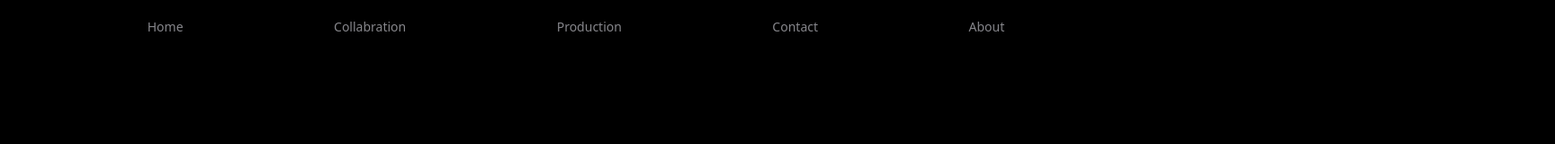
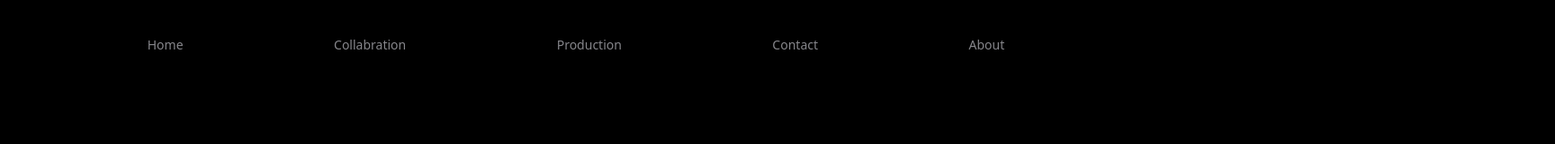
Before and after one commit to aryangh1/perseus-website, a React (Vite) app: page / in a window 1280 px wide. Shown: the top 160 px of the page at 90% size, 1728 px wide, since content can reach past the window. Built offline with nearby package versions, Linux system fonts and the light colour scheme.

Commit message:
fix:some navbar iss

```diff
--- a/src/App.jsx
+++ b/src/App.jsx
@@ -1,27 +1,18 @@
 import './App.css';
 
-import {
-  Navbar,
-  Hero,
-  Highlights,
-  Features,
-  Footer,
-  HowItWorks,
-} from './components';
+import { Hero, Highlights, Features, HowItWorks } from './components';
 
 import * as Sentry from '@sentry/react';
 
 const App = () => {
   return (
     <>
-      <Navbar />
       <main className="bg-black">
         <Hero />
         <Highlights />
         <Features />
         <HowItWorks />
       </main>
-      <Footer />
     </>
   );
 };
--- a/src/components/Navbar.jsx
+++ b/src/components/Navbar.jsx
@@ -3,7 +3,7 @@ import { perseusWhiteImg } from '../utils';
 
 const Navbar = () => {
   return (
-    <header className="w-full py-5 sm:px-10 px-5 flex justify-around items-center">
+    <header className="w-full py-10 sm:px-10 px-5 flex justify-around items-center">
       <nav className="flex w-full scrim-max-width">
         <img
           src={perseusWhiteImg}
--- a/src/main.jsx
+++ b/src/main.jsx
@@ -2,6 +2,8 @@ import React from 'react';
 import ReactDOM from 'react-dom/client';
 import App from './App.jsx';
 import './index.css';
+
+import { Navbar, Footer } from './components';
 
 import * as Sentry from '@sentry/react';
 
@@ -26,6 +28,8 @@ Sentry.init({
 
 ReactDOM.createRoot(document.getElementById('root')).render(
   <React.StrictMode>
+    <Navbar />
     <App />
+    <Footer />
   </React.StrictMode>
 );
```
